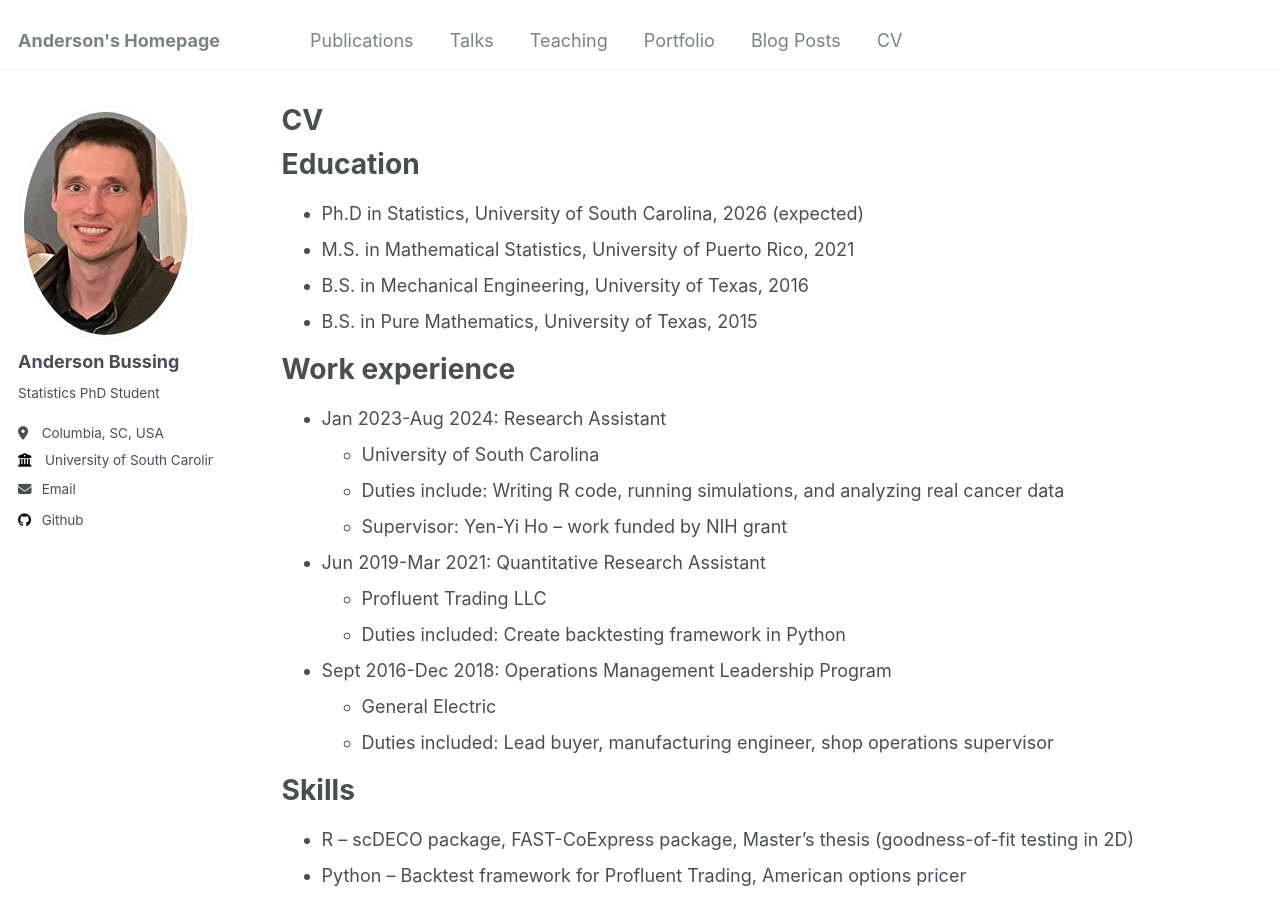
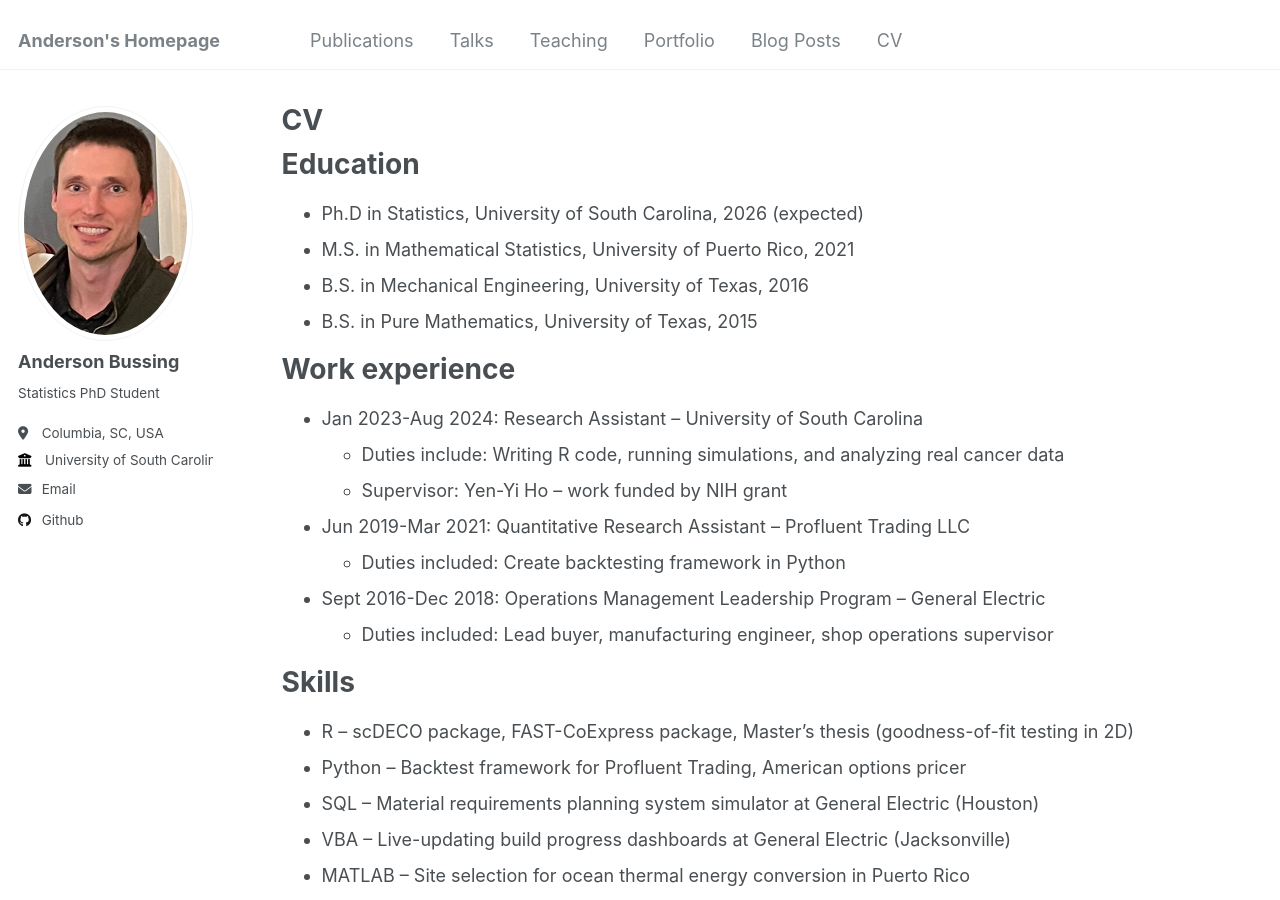
Before and after one commit to abussing/abussing.github.io, a Jekyll site: the page built from _pages/cv.md, in a window 1280 px wide and 900 px high. Built offline with Jekyll 4.4.1, drawn with Linux system fonts in a browser that asks for light colours.

Commit message:
Update cv.md

```diff
--- a/_pages/cv.md
+++ b/_pages/cv.md
@@ -18,17 +18,14 @@
 
 Work experience
 ======
-* Jan 2023-Aug 2024: Research Assistant
-  * University of South Carolina
+* Jan 2023-Aug 2024: Research Assistant -- University of South Carolina
   * Duties include: Writing R code, running simulations, and analyzing real cancer data
   * Supervisor: Yen-Yi Ho -- work funded by NIH grant
 
-* Jun 2019-Mar 2021: Quantitative Research Assistant
-  * Profluent Trading LLC
+* Jun 2019-Mar 2021: Quantitative Research Assistant -- Profluent Trading LLC
   * Duties included: Create backtesting framework in Python
 
-* Sept 2016-Dec 2018: Operations Management Leadership Program
-  * General Electric
+* Sept 2016-Dec 2018: Operations Management Leadership Program -- General Electric
   * Duties included: Lead buyer, manufacturing engineer, shop operations supervisor
 
 Skills
```
